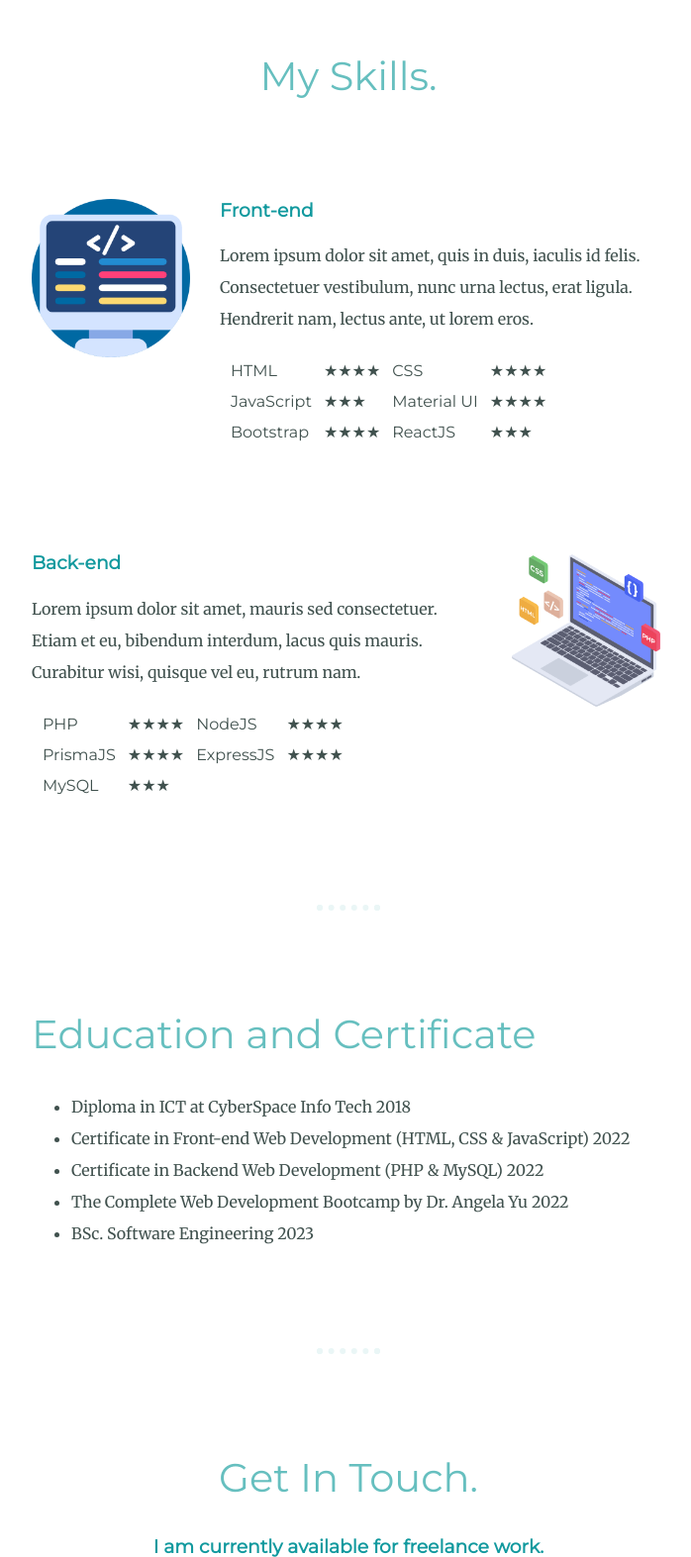
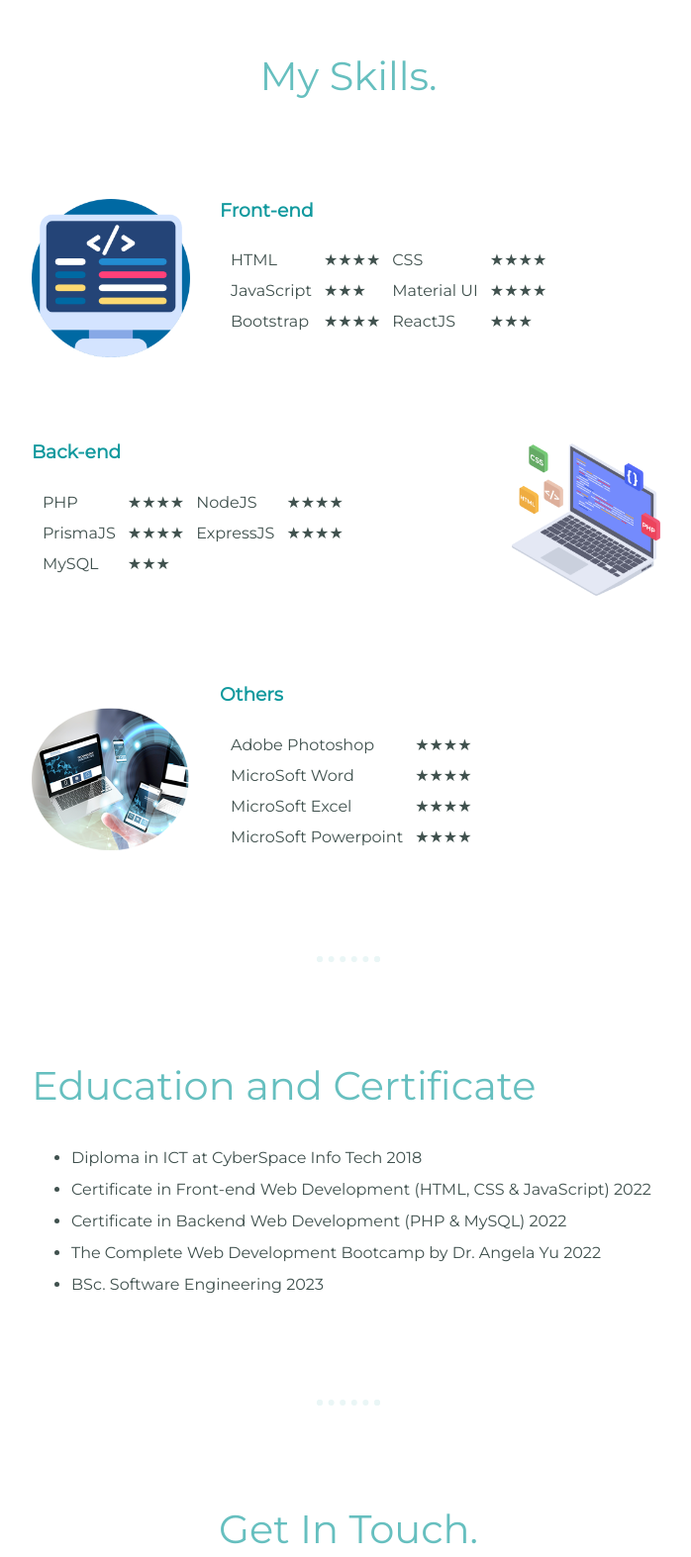
Before and after one commit to Saneeitas/personal-website, a PHP site: page / in a window 1280 px wide. Shown: the part 1577-3150 px from the top of the page at 99% size, without its empty margins (288-986 px from the left). Run offline with PHP 8.4, Linux system fonts and the light colour scheme.

Commit message:
Added some changes

```diff
--- a/css/styles.css
+++ b/css/styles.css
@@ -23,6 +23,7 @@ ul {
 }
 li {
   text-align: left;
+  font-family: "Montserrat", sans-serif;
 }
 h1 {
   color: #66bfbf;
--- a/index.php
+++ b/index.php
@@ -34,11 +34,6 @@
             <div class="skill-row">
                 <img class="code-img" src="images/coding.png" alt="pic" />
                 <h3>Front-end</h3>
-                <p>
-                    Lorem ipsum dolor sit amet, quis in duis, iaculis id felis.
-                    Consectetuer vestibulum, nunc urna lectus, erat ligula. Hendrerit
-                    nam, lectus ante, ut lorem eros.
-                </p>
                 <table cellspacing="10">
                     <thead>
                         <tr>
@@ -65,11 +60,6 @@
             <div class="skill-row">
                 <img class="code-image" src="images/web-development.png" alt="" />
                 <h3>Back-end</h3>
-                <p>
-                    Lorem ipsum dolor sit amet, mauris sed consectetuer. Etiam et eu,
-                    bibendum interdum, lacus quis mauris. Curabitur wisi, quisque vel
-                    eu, rutrum nam.
-                </p>
                 <table cellspacing="10">
                     <thead>
                         <tr>
@@ -87,6 +77,30 @@
                         <tr>
                             <td>MySQL</td>
                             <td>★★★</td>
+                        </tr>
+                    </thead>
+                </table>
+            </div>
+            <div class="skill-row">
+                <img class="code-img" src="images/fro.png" alt="" />
+                <h3>Others</h3>
+                <table cellspacing="10">
+                    <thead>
+                        <tr>
+                            <td>Adobe Photoshop</td>
+                            <td>★★★★</td>
+                        </tr>
+                        <tr>
+                            <td>MicroSoft Word</td>
+                            <td>★★★★</td>
+                        </tr>
+                        <tr>
+                            <td>MicroSoft Excel</td>
+                            <td>★★★★</td>
+                        </tr>
+                        <tr>
+                            <td>MicroSoft Powerpoint</td>
+                            <td>★★★★</td>
                         </tr>
                     </thead>
                 </table>
```
Also changed, not shown: images/fro.png (added), images/frontend.PNG (added).
